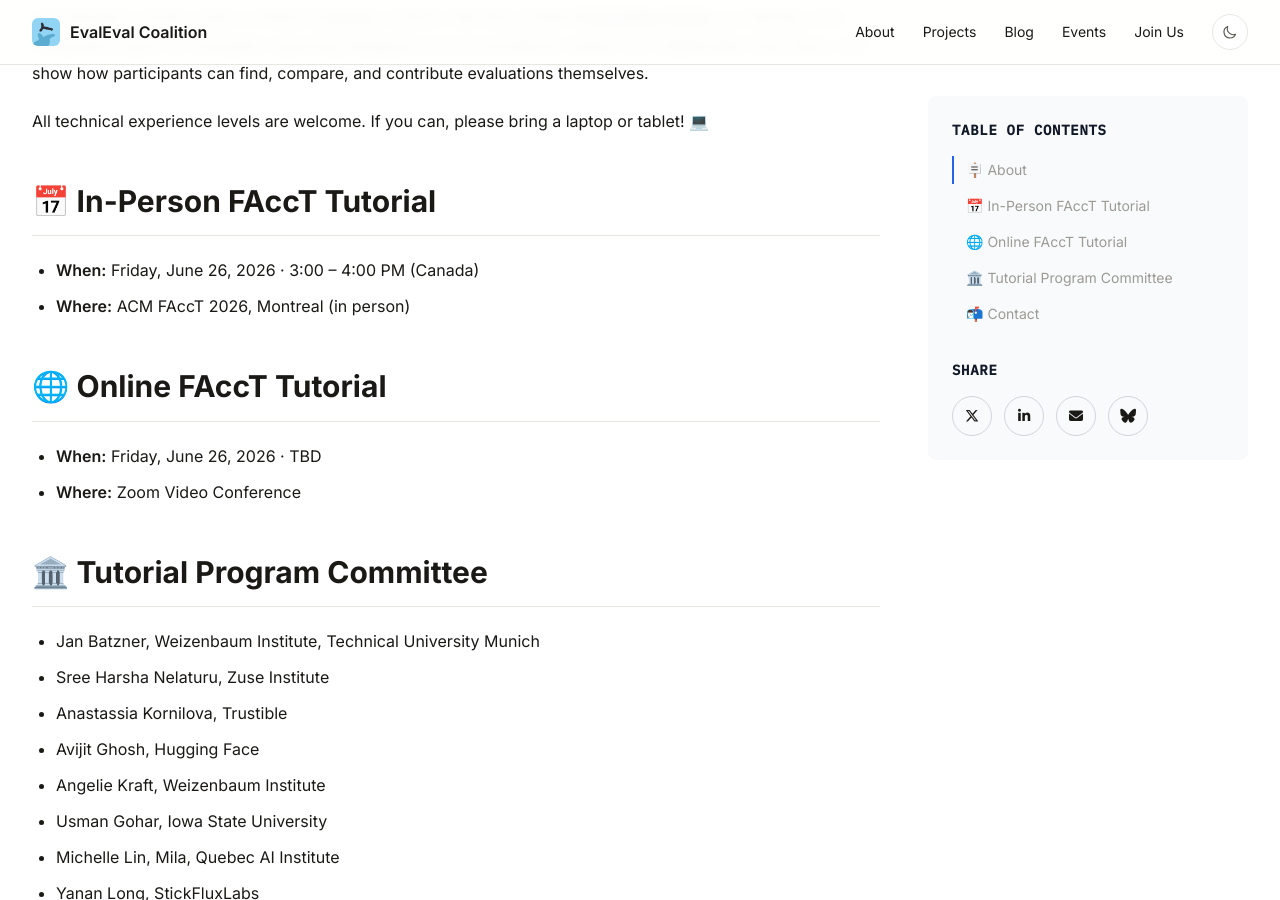
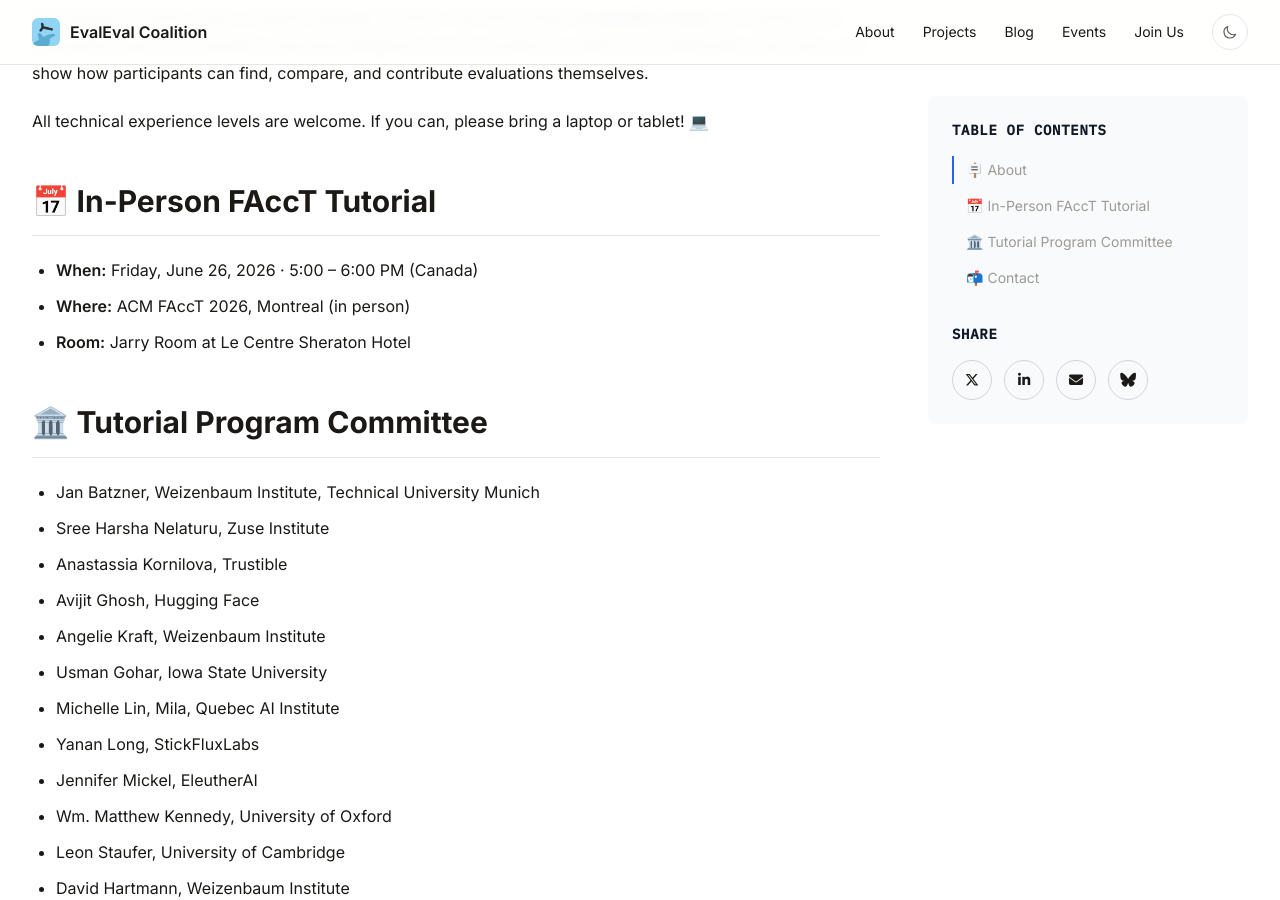
Before and after one commit to evaleval/evaleval.github.io, a Jekyll site: the page built from _events/2026-facct-tutorial.md, in a window 1280 px wide and 900 px high, scrolled down 583 px. Built offline with Jekyll 4.4.1, drawn with Linux system fonts in a browser that asks for light colours; nearby versions of some CDN libraries.

Commit message:
update FAccT tutorial time and room

```diff
--- a/_events/2026-facct-tutorial.md
+++ b/_events/2026-facct-tutorial.md
@@ -21,12 +21,10 @@
 All technical experience levels are welcome. If you can, please bring a laptop or tablet! 💻
 
 ## 📅 In-Person FAccT Tutorial
-- **When:** Friday, June 26, 2026 · 3:00 – 4:00 PM (Canada)
+- **When:** Friday, June 26, 2026 · 5:00 – 6:00 PM (Canada)
 - **Where:** ACM FAccT 2026, Montreal (in person)
+- **Room:** Jarry Room at Le Centre Sheraton Hotel
 
-## 🌐 Online FAccT Tutorial
-- **When:** Friday, June 26, 2026 · TBD
-- **Where:** Zoom Video Conference
 
 ## 🏛️ Tutorial Program Committee
 - Jan Batzner, Weizenbaum Institute, Technical University Munich
```
